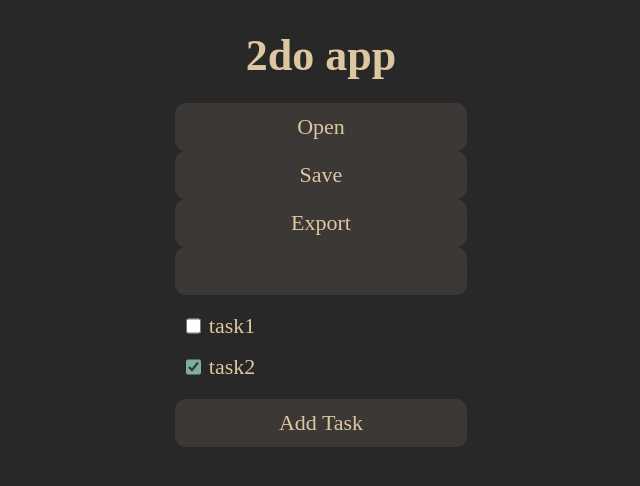
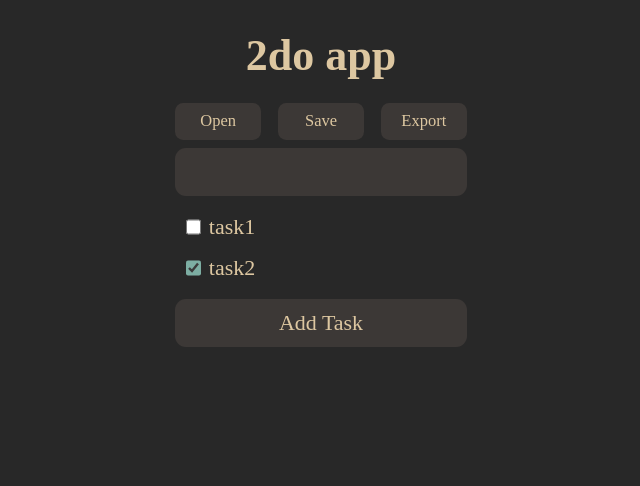
Before and after one commit to ritchielrez/2do-app, a React (Vite) app in the folder 2do-gui/: page / in a window 1280 px wide. Shown: the top 486 px of the page, without its empty margins (319-959 px from the left). Built offline with nearby package versions, Linux system fonts and the light colour scheme; a web font is replaced by a local one.

Commit message:
feat(ui): add styles for `MenuBar`

```diff
--- a/2do-gui/src/index.css
+++ b/2do-gui/src/index.css
@@ -102,6 +102,13 @@ button:hover {
   color: var(--bg);
 }
 
+#menu-bar {
+  display: flex;
+  gap: 1em;
+  margin-bottom: 0.5em;
+  font-size: 0.75em;
+}
+
 #task-input {
   margin: 0.3em 0 0.1em 0;
   padding: 0.2em;
```
